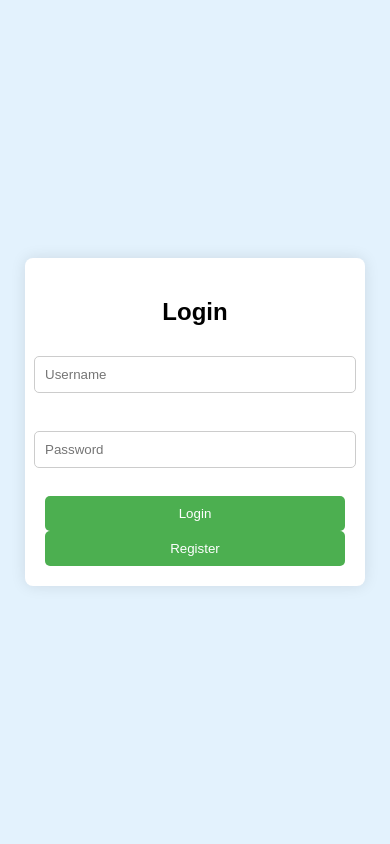
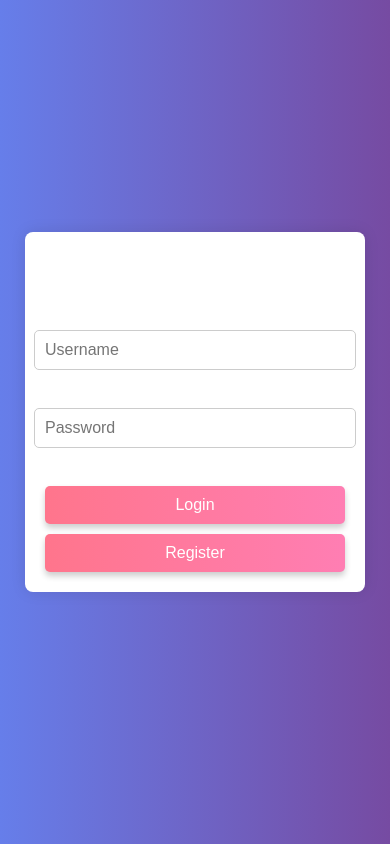
Before and after one commit to akki-singh926/University-selector, a plain HTML site: page index.html in a window 390 px wide. Drawn offline with Linux system fonts and the light colour scheme.

Commit message:
Update style.css

```diff
--- a/style.css
+++ b/style.css
@@ -1,50 +1,250 @@
-/* style.css */
-/* style.css */
+/* General Styles */
+/* Google Font */
+@import url('https://fonts.googleapis.com/css2?family=Poppins:wght@300;400;600&display=swap');
 
-/* Style for body */
+/* General Styles */
 body {
-    font-family: Arial, sans-serif;
+    font-family: 'Poppins', sans-serif;
+    background: linear-gradient(to right, #667eea, #764ba2);
+    color: #fff;
+    text-align: center;
     margin: 0;
     padding: 0;
-    background-color:#e3f2fd;
-    display: flex;
-    justify-content: center;
-    align-items: center;
-    height: 100vh; /* Make sure it's full screen */
+}
 
+/* Sections */
+section {
+    width: 50%;
+    margin: 40px auto;
+    background: rgba(255, 255, 255, 0.1);
+    padding: 30px;
+    border-radius: 15px;
+    box-shadow: 0 4px 10px rgba(0, 0, 0, 0.2);
+    transition: transform 0.3s ease-in-out;
 }
+
+section:hover {
+    transform: scale(1.02);
+}
+
+/* Buttons */
+button {
+    background: linear-gradient(to right, #ff758c, #ff7eb3);
+    color: white;
+    padding: 12px 20px;
+    border: none;
+    border-radius: 8px;
+    font-size: 16px;
+    cursor: pointer;
+    transition: all 0.3s ease-in-out;
+}
+
+button:hover {
+    transform: translateY(-3px);
+    box-shadow: 0px 6px 10px rgba(0, 0, 0, 0.3);
+}
+
+/* Inputs & Select */
+input, select {
+    width: 90%;
+    padding: 10px;
+    margin: 10px 0;
+    border: none;
+    border-radius: 5px;
+    outline: none;
+}
+
+/* Lists */
+ul {
+    list-style: none;
+    padding: 0;
+}
+
+li {
+    background: rgba(255, 255, 255, 0.2);
+    margin: 10px 0;
+    padding: 10px;
+    border-radius: 5px;
+    transition: background 0.3s ease-in-out;
+}
+
+li:hover {
+    background: rgba(255, 255, 255, 0.4);
+}
+
+/* Links */
+a {
+    color: #ff7eb3;
+    text-decoration: none;
+    font-weight: bold;
+    transition: color 0.3s ease-in-out;
+}
+
+a:hover {
+    color: #ff4f7b;
+}
+
+/* ✨ RESPONSIVE DESIGN */
+
+/* Small screens (Mobile) */
+@media (max-width: 768px) {
+    section {
+        width: 90%;
+        padding: 20px;
+    }
+    button {
+        width: 100%;
+        padding: 14px;
+    }
+    input, select {
+        width: 100%;
+        font-size: 16px;
+    }
+}
+
+/* Medium screens (Tablets) */
+@media (max-width: 1024px) {
+    section {
+        width: 70%;
+    }
+}
+
+/* Large screens (Desktops) */
+@media (min-width: 1200px) {
+    section {
+        width: 50%;
+    }
+}
+
+
+/* Sections */
+section {
+    width: 50%;
+    margin: 40px auto;
+    background: rgba(255, 255, 255, 0.1);
+    padding: 30px;
+    border-radius: 15px;
+    box-shadow: 0 4px 10px rgba(0, 0, 0, 0.2);
+    transition: transform 0.3s ease-in-out;
+}
+
+section:hover {
+    transform: scale(1.02);
+}
+
+/* Buttons */
+button {
+    background: #ff7eb3;
+    color: white;
+    padding: 12px 20px;
+    border: none;
+    border-radius: 8px;
+    font-size: 16px;
+    cursor: pointer;
+    transition: background 0.3s ease-in-out;
+}
+
+button:hover {
+    background: #ff4f7b;
+}
+
+/* Inputs */
+input, select {
+    width: 90%;
+    padding: 10px;
+    margin: 10px 0;
+    border: none;
+    border-radius: 5px;
+    outline: none;
+}
+
+/* Lists */
+ul {
+    list-style: none;
+    padding: 0;
+}
+
+li {
+    background: rgba(255, 255, 255, 0.2);
+    margin: 10px 0;
+    padding: 10px;
+    border-radius: 5px;
+    transition: background 0.3s ease-in-out;
+}
+
+li:hover {
+    background: rgba(255, 255, 255, 0.4);
+}
+
+/* Links */
+a {
+    color: #ff7eb3;
+    text-decoration: none;
+    font-weight: bold;
+    transition: color 0.3s ease-in-out;
+}
+
+a:hover {
+    color: #ff4f7b;
+}
+@keyframes fadeIn {
+    from {
+        opacity: 0;
+        transform: translateY(10px);
+    }
+    to {
+        opacity: 1;
+        transform: translateY(0);
+    }
+}
+button {
+    background: linear-gradient(to right, #ff758c, #ff7eb3);
+    box-shadow: 0px 4px 6px rgba(0, 0, 0, 0.2);
+    transition: all 0.3s ease-in-out;
+}
+
+button:hover {
+    transform: translateY(-3px);
+    box-shadow: 0px 6px 10px rgba(0, 0, 0, 0.3);
+}
+
+
+section {
+    animation: fadeIn 0.6s ease-in-out;
+}
+
+
 #state-selection {
     background-color: white;
     padding: 20px;
-    border-radius: 8px; /* Rounded corners */
-    box-shadow: 0 0 15px rgba(0, 0, 0, 0.1); /* Subtle shadow */
-    width: 300px; /* Fixed width */
+    border-radius: 8px;
+    box-shadow: 0 0 15px rgba(0, 0, 0, 0.1);
+    width: 300px;
     text-align: center;
-    display: none; /* Initially hidden */
+    display: none;
 }
 
-/* Style for the heading in state-selection section */
+
 #state-selection h2 {
     font-size: 1.5rem;
     color: #333;
     margin-bottom: 20px;
 }
 
-/* Style for the select dropdown */
 #state-dropdown {
-    width: 100%; /* Full width */
+    width: 100%;
     padding: 10px;
-    margin-bottom: 20px; /* Space below the dropdown */
+    margin-bottom: 20px;
     border: 1px solid #ccc;
     border-radius: 5px;
     font-size: 1rem;
 }
 
-/* Style for the button */
+
 #load-universities {
-    width: 100%; /* Full width */
+    width: 100%;
     padding: 10px;
-    background-color: #4CAF50; /* Green */
+    background-color: #4CAF50;
     color: white;
     border: none;
     border-radius: 5px;
@@ -53,10 +253,10 @@ body {
 }
 
 #load-universities:hover {
-    background-color: #45a049; /* Slightly darker green */
+    background-color: #45a049;
 }
 
-/* Style for the login section */
+
   #login-section{
     background-color: white;
     padding: 20px;
@@ -66,16 +266,16 @@ body {
     text-align: center;
 }
 
-/* Style for input fields */
+
 input[type="text"], input[type="password"] {
     width: 100%;
     padding: 10px;
-    margin: 10px 0; /* Add space between fields */
+    margin: 10px 0;
     border: 1px solid #ccc;
     border-radius: 5px;
 }
 
-/* Style for the login button */
+
 button {
     width: 100%;
     padding: 10px;
@@ -90,7 +290,7 @@ button:hover {
     background-color: #45a049;
 }
 
-/* Style for the form to ensure proper spacing */
+
  form{
     display: flex;
     flex-direction: column;
@@ -98,5 +298,59 @@ button:hover {
 }
 #load-universities{
     margin-top: 20px;
-    padding-right:
 }
+/* Ensure buttons are properly styled */
+button {
+    width: 100%;
+    padding: 10px;
+    background-color: #4CAF50;
+    color: white;
+    border: none;
+    border-radius: 5px;
+    cursor: pointer;
+    font-size: 1rem;
+    margin-top: 10px; /* Add margin to prevent overlap */
+}
+
+button:hover {
+    background-color: #45a049;
+}
+
+/* Specific styling for the Login and Registration sections to ensure proper spacing */
+#login-section, #registration-section {
+    background-color: white;
+    padding: 20px;
+    border-radius: 8px;
+    box-shadow: 0 0 15px rgba(0, 0, 0, 0.1);
+    width: 300px;
+    text-align: center;
+}
+
+#login-section {
+    margin-top: 20px;
+}
+
+#registration-section {
+    display: none; /* Initially hidden */
+}
+
+/* Centering the form content vertically and horizontally */
+body {
+    font-family: Arial, sans-serif;
+    margin: 0;
+    padding: 0;
+    background-color: #e3f2fd;
+    display: flex;
+    justify-content: center;
+    align-items: center;
+    height: 100vh;
+}
+
+/* Making sure the form input fields are correctly styled */
+input[type="text"], input[type="password"], input[type="email"] {
+    width: 100%;
+    padding: 10px;
+    margin: 10px 0;
+    border: 1px solid #ccc;
+    border-radius: 5px;
+}
```
